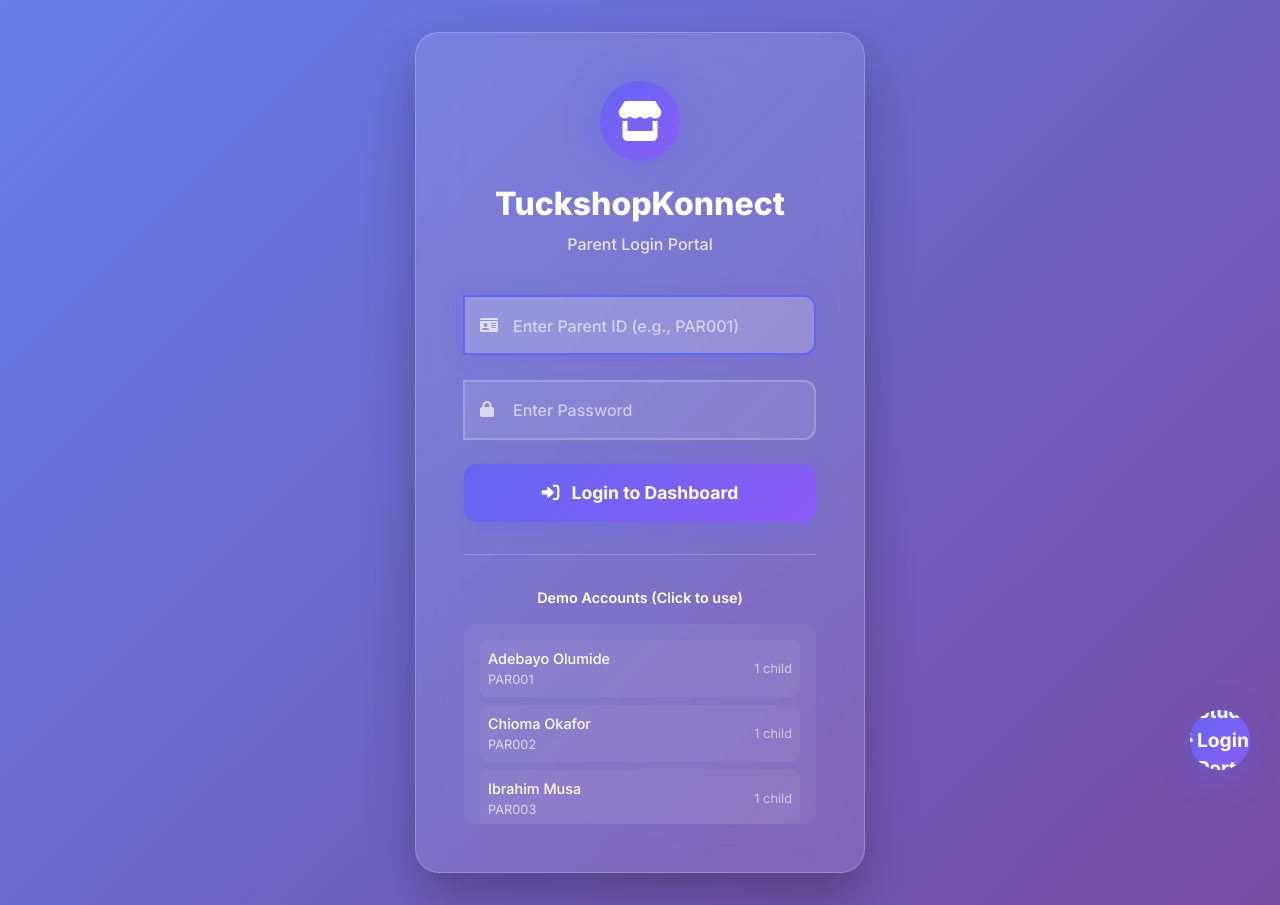
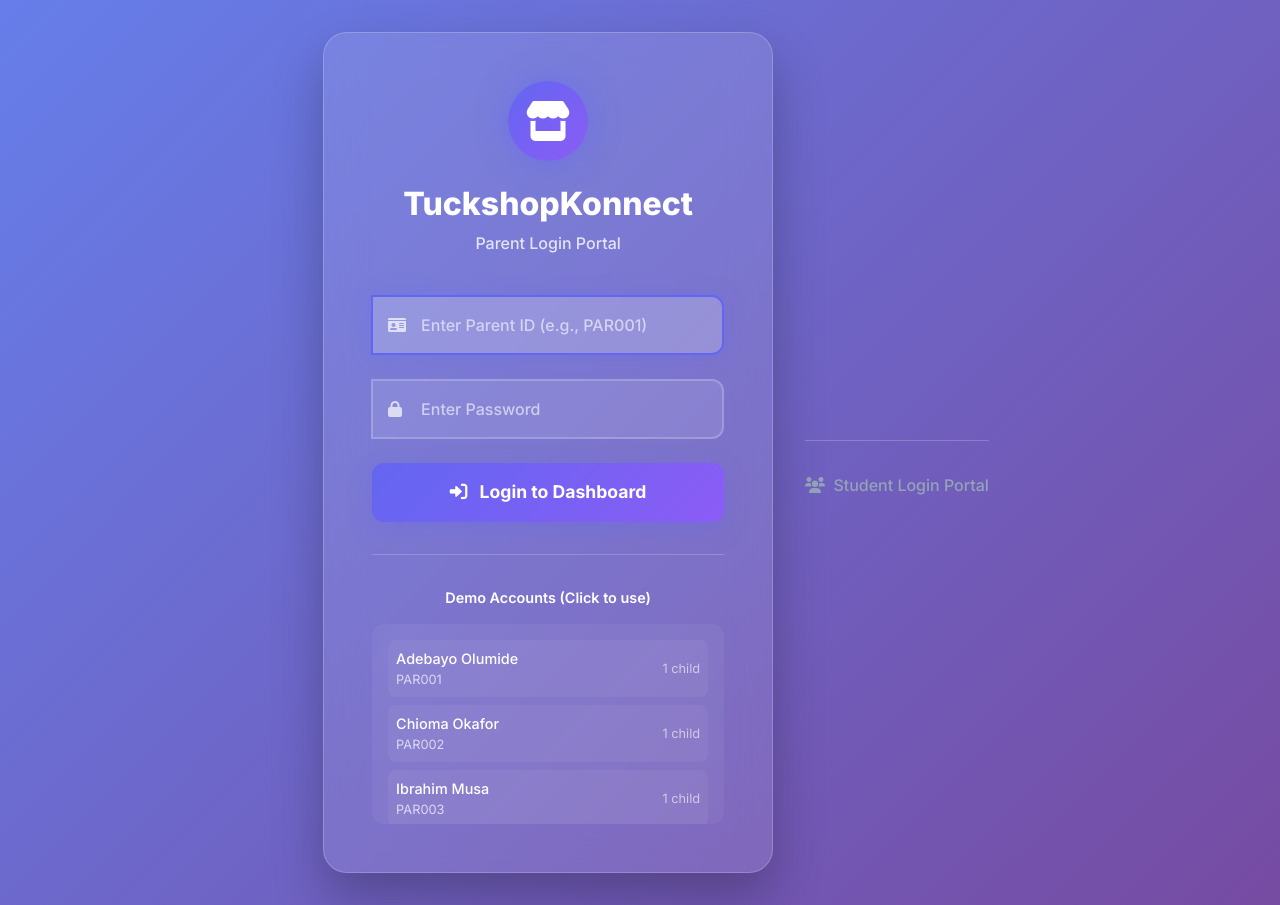
Before and after one commit to JCM-911/TuckshopKonnect-website, a plain HTML site: page parent login.html in a window 1280 px wide. Drawn offline with nearby package versions, Linux system fonts and the light colour scheme.

Commit message:
parent login.html

```diff
--- a/parent login.html
+++ b/parent login.html
@@ -224,93 +224,27 @@
             margin-right: 0.5rem;
         }
 
-        /* Modern FAB Student Login Button */
-        .parent-login-link {
-            position: fixed;
-            bottom: 30px;
-            right: 30px;
-            background: none;
-            border: none;
-            padding: 0;
-            z-index: 1000;
-            margin: 0;
+        /* Animations */
+        .fade-in {
+            animation: fadeIn 0.8s ease-out;
+        }
+
+                .parent-login-link {
+            text-align: center;
+            margin-top: 2rem;
+            padding-top: 2rem;
+            border-top: 1px solid rgba(255, 255, 255, 0.2);
         }
 
         .parent-login-link a {
-            display: flex;
-            align-items: center;
-            justify-content: center;
-            width: 60px;
-            height: 60px;
-            background: linear-gradient(135deg, #6366f1, #8b5cf6);
-            border: none;
-            border-radius: 50%;
-            color: white;
+            color: #94a3b8;
             text-decoration: none;
-            font-weight: 700;
-            font-size: 1.2rem;
-            box-shadow: 0 8px 32px rgba(99, 102, 241, 0.4);
-            transition: all 0.4s cubic-bezier(0.68, -0.55, 0.265, 1.55);
-            backdrop-filter: blur(10px);
-            position: relative;
-            overflow: hidden;
-        }
-
-        .parent-login-link a::before {
-            content: '';
-            position: absolute;
-            top: 0;
-            left: 0;
-            right: 0;
-            bottom: 0;
-            background: linear-gradient(135deg, rgba(255, 255, 255, 0.2), rgba(255, 255, 255, 0.1));
-            border-radius: 50%;
-            opacity: 0;
-            transition: opacity 0.3s ease;
+            font-weight: 500;
+            transition: color 0.3s ease;
         }
 
         .parent-login-link a:hover {
-            transform: scale(1.1) translateY(-5px);
-            box-shadow: 0 20px 40px rgba(99, 102, 241, 0.6);
-        }
-
-        .parent-login-link a:hover::before {
-            opacity: 1;
-        }
-
-        .parent-login-link a:active {
-            transform: scale(0.95);
-        }
-
-        /* Tooltip for FAB */
-        .parent-login-link a::after {
-            content: 'Student Login';
-            position: absolute;
-            right: 70px;
-            top: 50%;
-            transform: translateY(-50%);
-            background: rgba(0, 0, 0, 0.8);
-            color: white;
-            padding: 8px 12px;
-            border-radius: 8px;
-            font-size: 0.85rem;
-            font-weight: 500;
-            white-space: nowrap;
-            opacity: 0;
-            visibility: hidden;
-            transition: all 0.3s ease;
-            pointer-events: none;
-        }
-
-        .parent-login-link a:hover::after {
-            opacity: 1;
-            visibility: visible;
-            transform: translateY(-50%) translateX(-5px);
-        }
-
-        /* Animations */
-        .fade-in {
-            animation: fadeIn 0.8s ease-out;
+            color: #e2e8f0;
         }
 
         @keyframes fadeIn {
@@ -327,29 +261,6 @@
 
             .brand-title {
                 font-size: 1.5rem;
-            }
-
-            .parent-login-link {
-                bottom: 20px;
-                right: 20px;
-            }
-
-            .parent-login-link a {
-                width: 55px;
-                height: 55px;
-                font-size: 1.1rem;
-            }
-
-            .parent-login-link a::after {
-                right: 65px;
-                font-size: 0.8rem;
-                padding: 6px 10px;
-            }
-        }
-
-        @media (max-width: 480px) {
-            .parent-login-link a::after {
-                display: none;
             }
         }
     </style>
```
